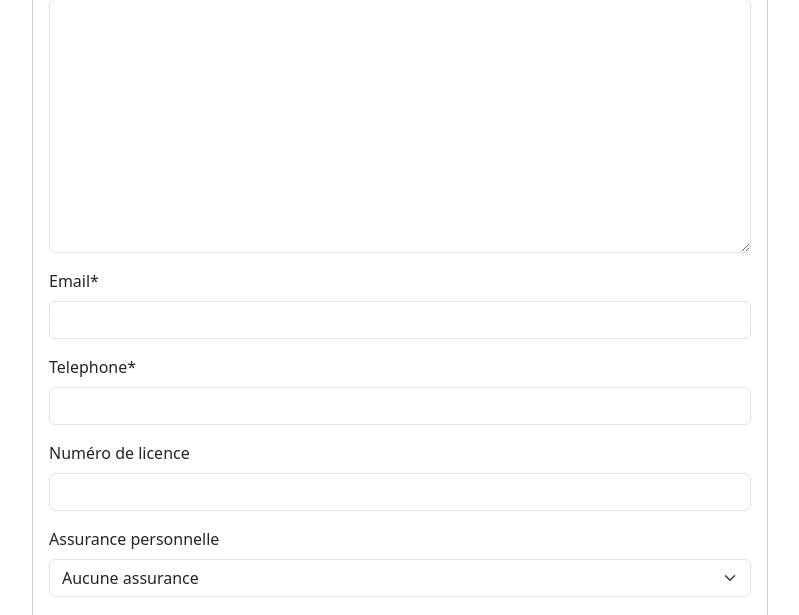
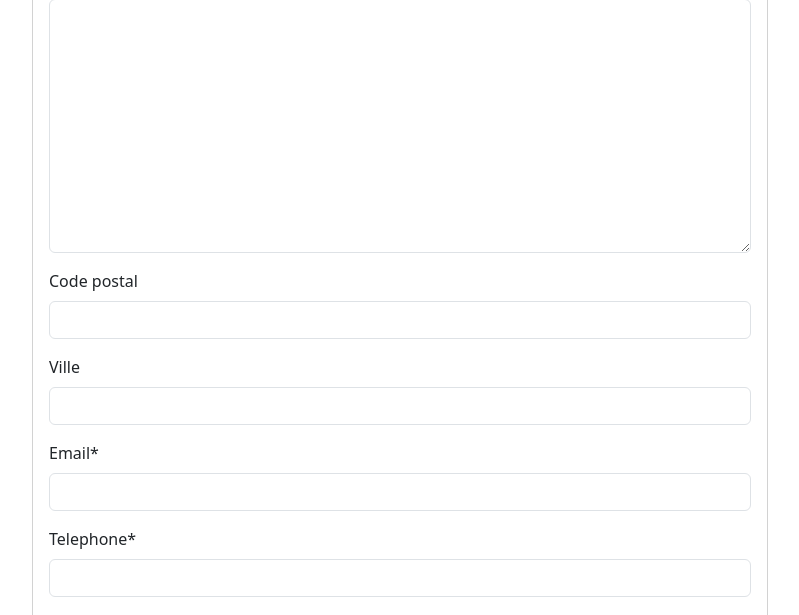
Before and after one commit to abissolah/aquademie-technique, a Django app: page /adherents/inscription/ in a window 1280 px wide. Shown: the part 463-1078 px from the top of the page, without its empty margins (240-1039 px from the left). Run offline with Django 5.2, Linux system fonts and the light colour scheme; some libraries are stand-ins or nearby versions.

Commit message:
Ajout des champs code postal et ville pour l'adhérent (modèle, formulaires, templates, inscription publique et séance)

```diff
--- a/gestion/forms.py
+++ b/gestion/forms.py
@@ -5,7 +5,7 @@ class AdherentForm(forms.ModelForm):
     class Meta:
         model = Adherent
         fields = [
-            'nom', 'prenom', 'date_naissance', 'adresse', 'email',
+            'nom', 'prenom', 'date_naissance', 'adresse', 'code_postal', 'ville', 'email',
             'telephone', 'photo', 'numero_licence', 'assurance', 'date_delivrance_caci', 'niveau', 'statut', 'sections',
             'type_personne', 'caci_fichier'
         ]
@@ -203,7 +203,7 @@ class NonAdherentInscriptionForm(forms.ModelForm):
     class Meta:
         model = Adherent
         fields = [
-            'nom', 'prenom', 'date_naissance', 'adresse', 'email',
+            'nom', 'prenom', 'date_naissance', 'adresse', 'code_postal', 'ville', 'email',
             'telephone', 'photo', 'numero_licence', 'assurance', 'date_delivrance_caci', 'niveau', 'statut', 'sections', 'caci_fichier'
         ]
         widgets = {
@@ -226,7 +226,7 @@ class AdherentPublicForm(forms.ModelForm):
     class Meta:
         model = Adherent
         fields = [
-            'nom', 'prenom', 'date_naissance', 'adresse', 'email',
+            'nom', 'prenom', 'date_naissance', 'adresse', 'code_postal', 'ville', 'email',
             'telephone', 'numero_licence', 'assurance', 'caci_fichier', 'date_delivrance_caci', 'niveau', 'statut'
         ]
         widgets = {
--- a/gestion/models.py
+++ b/gestion/models.py
@@ -53,6 +53,8 @@ class Adherent(models.Model):
     prenom = models.CharField(max_length=100)
     date_naissance = models.DateField()
     adresse = models.TextField()
+    code_postal = models.CharField(max_length=10, blank=True, verbose_name="Code postal")
+    ville = models.CharField(max_length=100, blank=True, verbose_name="Ville")
     email = models.EmailField()
     telephone = models.CharField(max_length=20)
     photo = models.ImageField(upload_to='photos_adherents/', blank=True, null=True)
--- a/templates/gestion/adherent_detail.html
+++ b/templates/gestion/adherent_detail.html
@@ -44,6 +44,8 @@
                         <div class="bg-light p-2 rounded">
                             {{ adherent.adresse|linebreaks }}
                         </div>
+                        <p><strong>Code postal :</strong> {{ adherent.code_postal }}</p>
+                        <p><strong>Ville :</strong> {{ adherent.ville }}</p>
                     </div>
                 </div>
             </div>
--- a/templates/gestion/adherent_form.html
+++ b/templates/gestion/adherent_form.html
@@ -52,6 +52,8 @@
 
                     {{ form.email|as_crispy_field }}
                     {{ form.adresse|as_crispy_field }}
+                    {{ form.code_postal|as_crispy_field }}
+                    {{ form.ville|as_crispy_field }}
 
                     <div class="row">
                         <div class="col-md-6">
```
Also changed, not shown: templates/gestion/inscription_seance.html (+10 -0 lines), gestion/migrations/0005_adherent_code_postal_adherent_ville.py (added).
